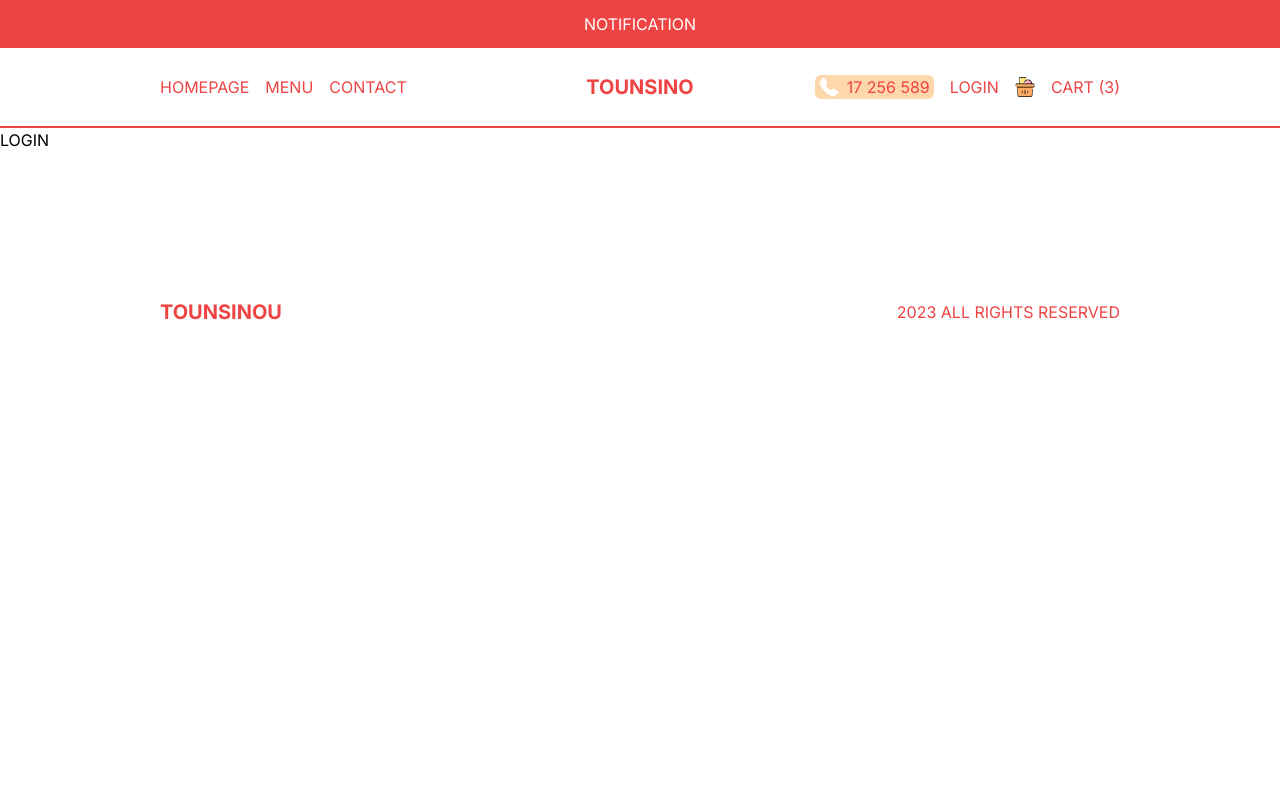
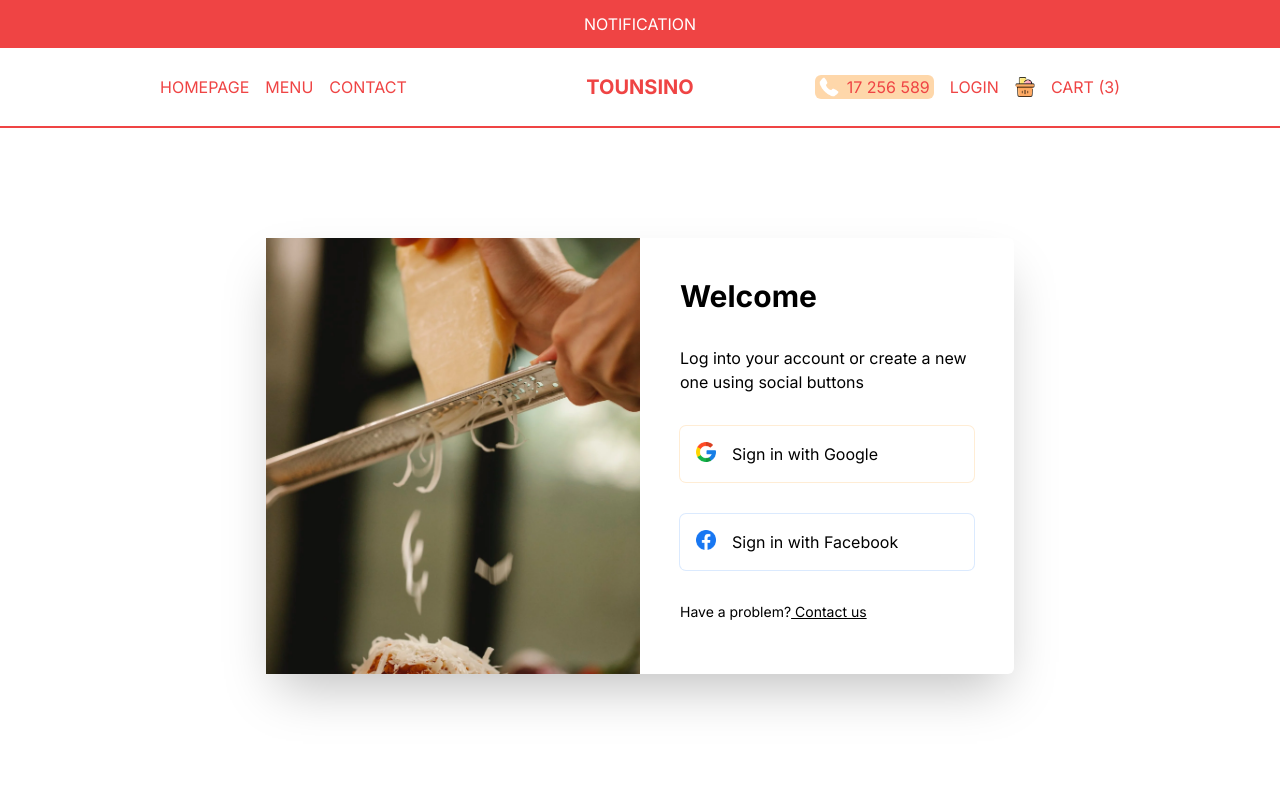
Before and after one commit to amiraadev/food-ordering-app, a Next.js app: page /login in a window 1280 px wide. Shown: the top 800 px of the page. Built offline with nearby package versions, Linux system fonts and the light colour scheme.

Commit message:
login commit

```diff
--- a/src/app/login/page.tsx
+++ b/src/app/login/page.tsx
@@ -1,11 +1,47 @@
-import React from 'react'
+import Image from "next/image";
+import Link from "next/link";
+import React from "react";
 
 const LoginPage = () => {
   return (
-    <div>
-      LOGIN
+    <div className="p-4 h-[calc(100vh-6rem)] md:h-[calc(100vh-9rem)] flex items-center justify-center">
+      {/* BOX */}
+      <div className=" h-full shadow-2xl rounded-md flex flex-col md:flex-row md:h-[70%] md:w-full lg:w-[60%] 2xl:w-1/2">
+        {/* IMAGE CONTAINER */}
+        <div className="relative h-1/3 w-full md:h-full md:w-1/2">
+          <Image src="/loginBg.png" alt="" fill className="object-cover"/>
+        </div>
+        {/* FORM CONTAINER */}
+        <div className="p-10 flex flex-col gap-8 md:w-1/2">
+          <h1 className="font-bold text-xl xl:text-3xl">Welcome</h1>
+          <p>Log into your account or create a new one using social buttons</p>
+          <button className="flex gap-4 p-4 ring-1 ring-orange-100 rounded-md">
+            <Image
+              src="/google.png"
+              alt=""
+              width={20}
+              height={20}
+              className="object-contain"
+            />
+            <span>Sign in with Google</span>
+          </button>
+          <button className="flex gap-4 p-4 ring-1 ring-blue-100 rounded-md">
+            <Image
+              src="/facebook.png"
+              alt=""
+              width={20}
+              height={20}
+              className="object-contain"
+            />
+            <span>Sign in with Facebook</span>
+          </button>
+          <p className="text-sm">
+            Have a problem?<Link className="underline" href="/"> Contact us</Link>
+          </p>
+        </div>
+      </div>
     </div>
-  )
-}
+  );
+};
 
-export default LoginPage
+export default LoginPage;
```
